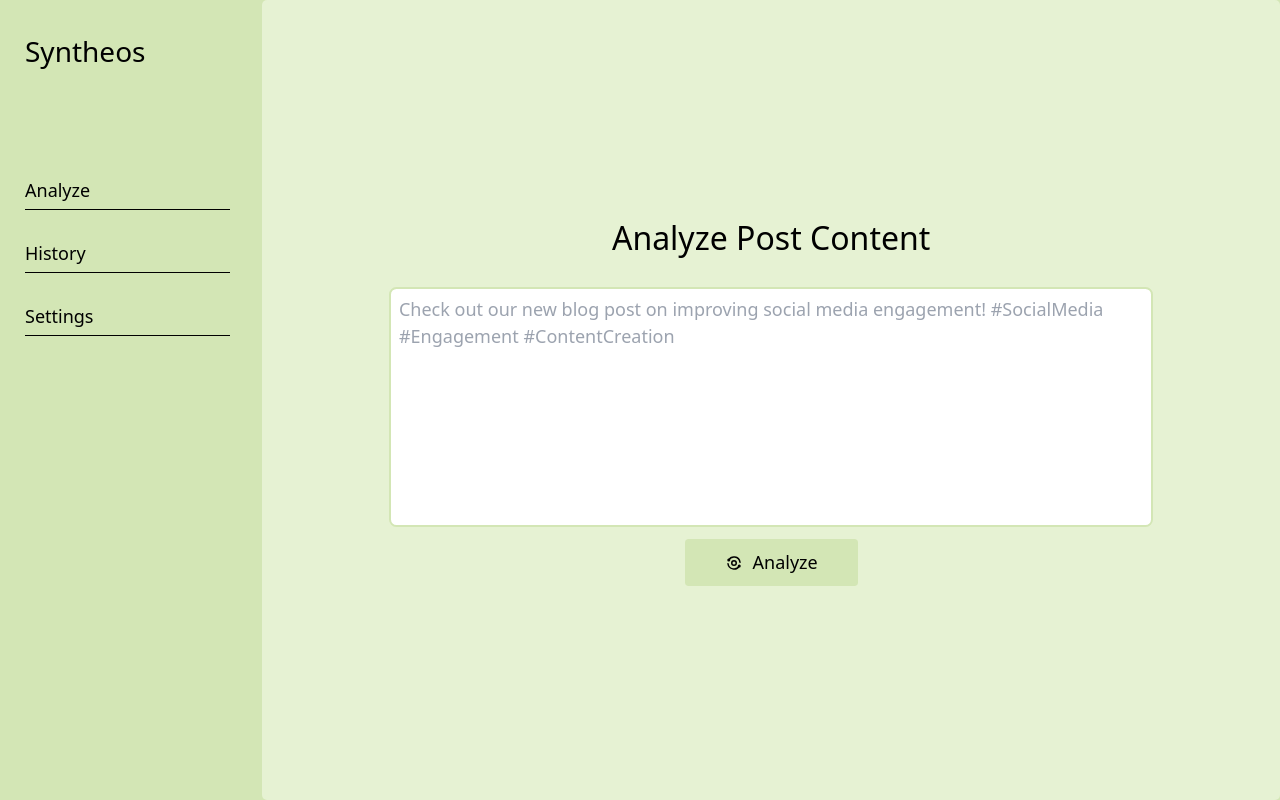
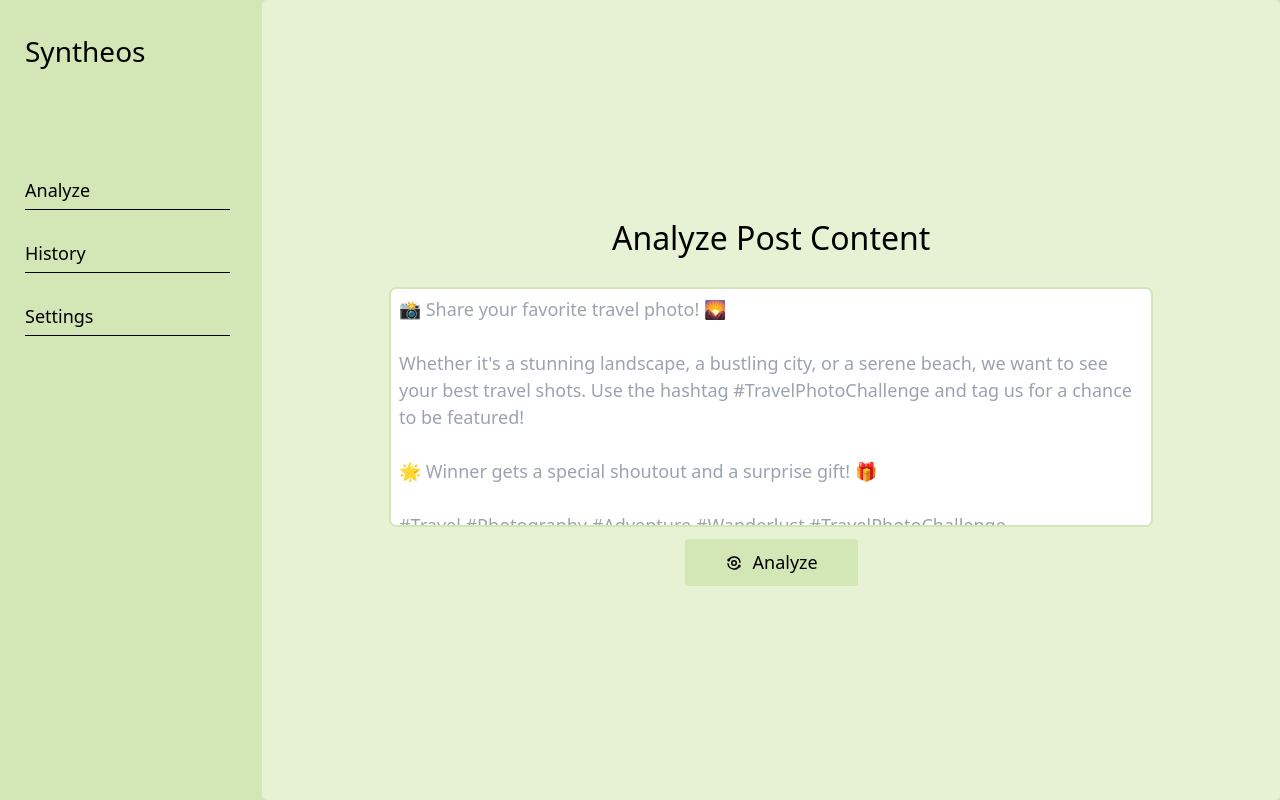
Before and after one commit to Orisabiyi/syntheos, a React (Vite) app: page /dashboard/analyzer in a window 1280 px wide. Built offline with nearby package versions, Linux system fonts and the light colour scheme.

Commit message:
chore: include placeholder text from utils

```diff
--- a/src/pages/Analyzer.jsx
+++ b/src/pages/Analyzer.jsx
@@ -1,7 +1,7 @@
 import { useState } from "react";
 import { TbAnalyze } from "react-icons/tb";
 import Markdown from "react-markdown";
-import { optimizedRequest, url } from "../utils/gemini";
+import { optimizedRequest, placeholder, url } from "../utils/gemini";
 
 export default function Analyzer() {
   const [messages, setMessages] = useState("");
@@ -62,7 +62,7 @@ export default function Analyzer() {
           <textarea
             required
             type="text"
-            placeholder="Check out our new blog post on improving social media engagement! #SocialMedia #Engagement #ContentCreation"
+            placeholder={placeholder}
             value={userInput}
             onChange={handleChange}
             className="h-96 w-3/4 mx-auto text-18 p-3 border-2 border-lemon-dark rounded-xl resize-none outline-none"
```
